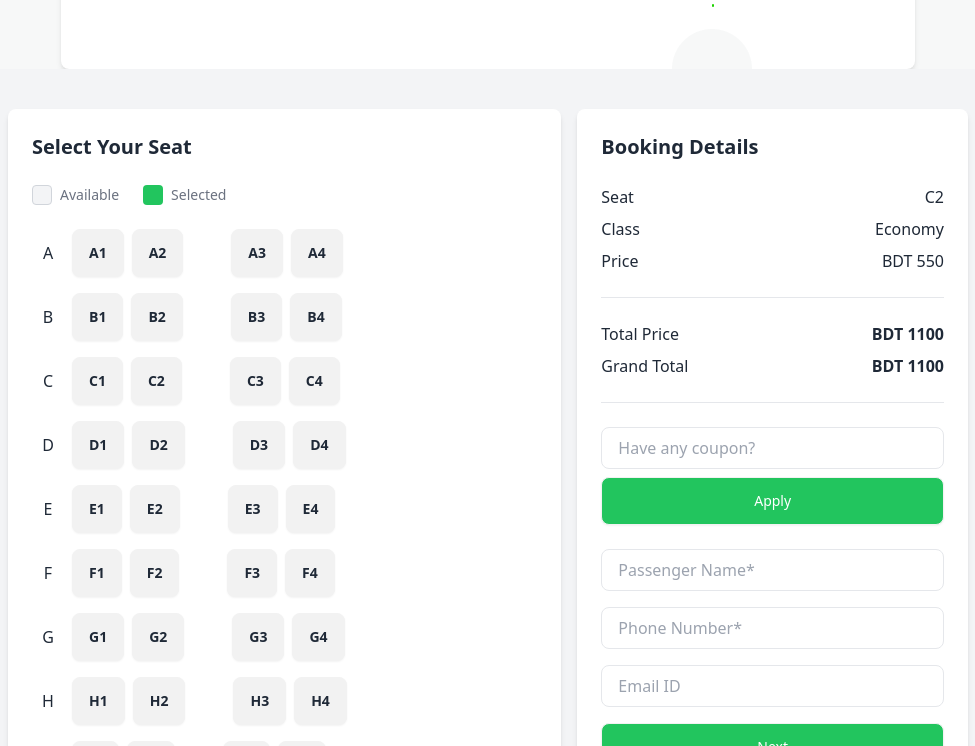
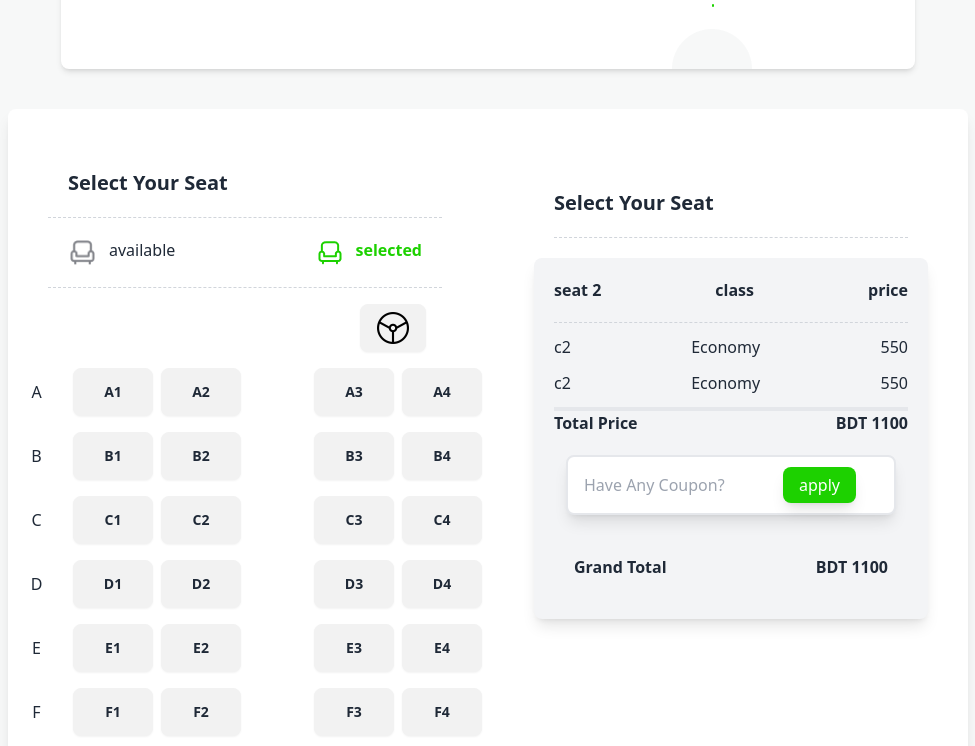
Before and after one commit to FahmidaTasmia/E-TicketMaster, a plain HTML site: page index.html in a window 1280 px wide. Shown: the part 2054-2800 px from the top of the page, without its empty margins (152-1127 px from the left). Drawn offline with nearby package versions, Linux system fonts and the light colour scheme.

Commit message:
Add seat selection UI with pricing details and coupon input functionality

```diff
--- a/index.html
+++ b/index.html
@@ -58,7 +58,7 @@
      <section class="absolute mx-auto container pb-5 -mt-20 w-full flex justify-center z-50">
         <div class=" flex justify-center space-x-4  ">
           <!-- Card 1 -->
-          <div class="bg-white  shadow-md rounded-lg p-6 max-w-sm border-b-4 border-b-green-400">
+          <div class="bg-white  shadow-md rounded-lg p-6 max-w-sm border-b-4 border-b-[#1DD100]">
             <div class="flex gap-3 px-8">
                 <img class="w-14" src="images/people.png" alt="">
                 <h4 class="font-extrabold text-4xl">500k+</h4>
@@ -68,7 +68,7 @@
             </div>
           </div>
           <!-- Card 2 -->
-          <div class="bg-white  shadow-md rounded-lg p-6 max-w-sm border-b-4 border-b-green-400">
+          <div class="bg-white  shadow-md rounded-lg p-6 max-w-sm border-b-4 border-b-[#1DD100]">
             <div class="flex gap-3">
                 <img class="w-14" src="images/ticket-cupon.png" alt="">
                 <h4 class="font-extrabold text-4xl">1.7 Lacks</h4>
@@ -78,7 +78,7 @@
             </div>
           </div>
           <!-- Card 3 -->
-          <div class="bg-white  shadow-md rounded-lg p-6 max-w-sm border-b-4 border-b-green-400">
+          <div class="bg-white  shadow-md rounded-lg p-6 max-w-sm border-b-4 border-b-[#1DD100]">
             <div class="flex gap-3 px-10">
                 <img class="w-14" src="images/stoppage.png" alt="">
                 <h4 class="font-extrabold text-4xl">80k+</h4>
@@ -145,7 +145,7 @@
       </section>
 
        <!-- select your seat -->
-       <section class="w-full border-t-4 border-green-400 bg-[#F7F8F8] pb-20 rounded">
+       <section class="w-full border-t-4 border-[#1DD100] bg-[#F7F8F8] pb-20 rounded-t-[50px]">
         <!-- text section -->
         <div class="mx-auto text-center py-10">
           <h4 class="text-4xl font-bold pb-4">NextBus Paribahan</h4>
@@ -176,11 +176,11 @@
            </div>
             <!-- Ticket details -->
             <div class="bg-[#F7F8F8] px-6 py-8 rounded-lg space-y-2">
-              <div class="flex justify-between border-b border-dashed pb-2">
+              <div class="flex justify-between border-b border-dashed border-gray-300 pb-2">
                 <p class="text-gray-600">Route</p>
                 <p class="font-medium">Dhaka - Sylhet</p>
               </div>
-              <div class="flex justify-between border-b border-dashed pb-2">
+              <div class="flex justify-between border-b border-dashed border-gray-300 pb-2">
                 <p class="text-gray-600">Departure Time</p>
                 <p class="font-medium">9:00 PM</p>
               </div>
@@ -204,182 +204,172 @@
         </div>
 
         <!-- select your seat -->
-        <div class="bg-gray-100 py-10 flex justify-center">
-          <div class="w-3/4 grid grid-cols-12 gap-4">
-            <!-- Left Section (Seat Selection) -->
-            <div class="col-span-7 bg-white rounded-lg shadow-md p-6">
-              <h3 class="text-xl font-bold pb-6">Select Your Seat</h3>
-              <!-- Seat Legend -->
-              <div class="flex items-center gap-6 pb-6">
-                <div class="flex items-center gap-2">
-                  <span class="w-5 h-5 bg-gray-100 border border-gray-300 rounded"></span>
-                  <p class="text-sm text-gray-500">Available</p>
+      <div class="bg-white rounded-lg shadow-lg grid grid-cols-2 gap-3 w-3/4 justify-center mx-auto py-10 mt-10 ">
+        <!-- left section -->
+         <div class="">
+          <!-- header part start  -->
+         <div class="px-10">
+          <h3 class="p-5 border-b border-dashed border-gray-300 font-bold text-xl">Select Your Seat</h3>
+          <div class="flex justify-between p-5 border-b border-dashed border-gray-300">
+            <div class="flex gap-3">
+              <img src="images/seat-gray.png" alt="">
+              <p>available</p>
             </div>
-                <div class="flex items-center gap-2">
-                  <span class="w-5 h-5 bg-green-500 rounded"></span>
-                  <p class="text-sm text-gray-500">Selected</p>
+            <div class="flex gap-3">
+              <img src="images/seat-green.png" alt="">
+              <p class="text-[#1DD100] font-bold">selected</p>
+            </div>
+
+          </div>
+          <div class="grid justify-self-end p-4">
+            <button class="btn w-full">
+             <img class="w-8" src="images/steering.png" alt="">
+            </button>
           </div>
          </div>
-              <!-- Seat Grid -->
-              <div class="space-y-4">
+         <!-- header part end  -->
+          <!-- seats raw start -->
+           <div class="w-full">
             <!-- Row A -->
-                <div class="flex items-center gap-2">
-                  <p class="font-medium w-8 text-center">A</p>
-                  <button class="btn">A1</button>
-                  <button class="btn">A2</button>
-                  <div class="w-8"></div>
-                  <button class="btn">A3</button>
-                  <button class="btn">A4</button>
+            <div class="flex items-center gap-2 ">
+              <p class="font-medium w-20 text-center">A</p>
+              <button class="btn w-20">A1</button>
+              <button class="btn w-20">A2</button>
+              <div class="w-20"></div>
+              <button class="btn w-20">A3</button>
+              <button class="btn w-20">A4</button>
             </div>
             <!-- Row B -->
-                <div class="flex items-center gap-2">
-                  <p class="font-medium w-8 text-center">B</p>
-                  <button class="btn">B1</button>
-                  <button class="btn">B2</button>
-                  <div class="w-8"></div>
-                  <button class="btn">B3</button>
-                  <button class="btn">B4</button>
+            <div class="flex items-center gap-2 mt-4 ">
+              <p class="font-medium w-20 text-center">B</p>
+              <button class="btn w-20">B1</button>
+              <button class="btn w-20">B2</button>
+              <div class="w-20"></div>
+              <button class="btn w-20">B3</button>
+              <button class="btn w-20">B4</button>
             </div>
-                <!-- Row C -->
-                <div class="flex items-center gap-2">
-                  <p class="font-medium w-8 text-center">C</p>
-                  <button class="btn">C1</button>
-                  <button class="btn">C2</button>
-                  <div class="w-8"></div>
-                  <button class="btn">C3</button>
-                  <button class="btn">C4</button>
+            <!-- Row c -->
+            <div class="flex items-center gap-2 mt-4 ">
+              <p class="font-medium w-20 text-center">C</p>
+              <button class="btn w-20">C1</button>
+              <button class="btn w-20">C2</button>
+              <div class="w-20"></div>
+              <button class="btn w-20">C3</button>
+              <button class="btn w-20">C4</button>
             </div>
-                <!-- Repeat Rows D to J -->
-                <div class="flex items-center gap-2">
-                  <p class="font-medium w-8 text-center">D</p>
-                  <button class="btn">D1</button>
-                  <button class="btn">D2</button>
-                  <div class="w-8"></div>
-                  <button class="btn">D3</button>
-                  <button class="btn">D4</button>
+             <!-- Row D -->
+             <div class="flex items-center gap-2 mt-4 ">
+              <p class="font-medium w-20 text-center">D</p>
+              <button class="btn w-20">D1</button>
+              <button class="btn w-20">D2</button>
+              <div class="w-20"></div>
+              <button class="btn w-20">D3</button>
+              <button class="btn w-20">D4</button>
             </div>
-                <div class="flex items-center gap-2">
-                  <p class="font-medium w-8 text-center">E</p>
-                  <button class="btn">E1</button>
-                  <button class="btn">E2</button>
-                  <div class="w-8"></div>
-                  <button class="btn">E3</button>
-                  <button class="btn">E4</button>
+            <!-- Row E -->
+            <div class="flex items-center gap-2 mt-4 ">
+              <p class="font-medium w-20 text-center">E</p>
+              <button class="btn w-20">E1</button>
+              <button class="btn w-20">E2</button>
+              <div class="w-20"></div>
+              <button class="btn w-20">E3</button>
+              <button class="btn w-20">E4</button>
             </div>
-                <div class="flex items-center gap-2">
-                  <p class="font-medium w-8 text-center">F</p>
-                  <button class="btn">F1</button>
-                  <button class="btn">F2</button>
-                  <div class="w-8"></div>
-                  <button class="btn">F3</button>
-                  <button class="btn">F4</button>
+            <!-- Row F -->
+            <div class="flex items-center gap-2 mt-4 ">
+              <p class="font-medium w-20 text-center">F</p>
+              <button class="btn w-20">F1</button>
+              <button class="btn w-20">F2</button>
+              <div class="w-20"></div>
+              <button class="btn w-20">F3</button>
+              <button class="btn w-20">F4</button>
             </div>
-                <div class="flex items-center gap-2">
-                  <p class="font-medium w-8 text-center">G</p>
-                  <button class="btn">G1</button>
-                  <button class="btn">G2</button>
-                  <div class="w-8"></div>
-                  <button class="btn">G3</button>
-                  <button class="btn">G4</button>
+             <!-- Row G -->
+             <div class="flex items-center gap-2 mt-4 ">
+              <p class="font-medium w-20 text-center">G</p>
+              <button class="btn w-20">G1</button>
+              <button class="btn w-20">G2</button>
+              <div class="w-20"></div>
+              <button class="btn w-20">G3</button>
+              <button class="btn w-20">G4</button>
             </div>
-                <div class="flex items-center gap-2">
-                  <p class="font-medium w-8 text-center">H</p>
-                  <button class="btn">H1</button>
-                  <button class="btn">H2</button>
-                  <div class="w-8"></div>
-                  <button class="btn">H3</button>
-                  <button class="btn">H4</button>
+             <!-- Row H -->
+             <div class="flex items-center gap-2 mt-4 ">
+              <p class="font-medium w-20 text-center">H</p>
+              <button class="btn w-20">H1</button>
+              <button class="btn w-20">H2</button>
+              <div class="w-20"></div>
+              <button class="btn w-20">H3</button>
+              <button class="btn w-20">H4</button>
             </div>
-                <div class="flex items-center gap-2">
-                  <p class="font-medium w-8 text-center">I</p>
-                  <button class="btn">I1</button>
-                  <button class="btn">I2</button>
-                  <div class="w-8"></div>
-                  <button class="btn">I3</button>
-                  <button class="btn">I4</button>
+             <!-- Row I -->
+             <div class="flex items-center gap-2 mt-4 ">
+              <p class="font-medium w-20 text-center">I</p>
+              <button class="btn w-20">I1</button>
+              <button class="btn w-20">I2</button>
+              <div class="w-20"></div>
+              <button class="btn w-20">I3</button>
+              <button class="btn w-20">I4</button>
             </div>
-                <div class="flex items-center gap-2">
-                  <p class="font-medium w-8 text-center">J</p>
-                  <button class="btn">J1</button>
-                  <button class="btn">J2</button>
-                  <div class="w-8"></div>
-                  <button class="btn">J3</button>
-                  <button class="btn">J4</button>
+             <!-- Row F -->
+             <div class="flex items-center gap-2 mt-4 ">
+              <p class="font-medium w-20 text-center">J</p>
+              <button class="btn w-20">J1</button>
+              <button class="btn w-20">J2</button>
+              <div class="w-20"></div>
+              <button class="btn w-20">J3</button>
+              <button class="btn w-20">J4</button>
             </div>
+            <!-- end -->
            </div>
+           <!-- seats raw end -->
          </div>
-            <!-- Right Section (Seat Details and Form) -->
-            <div class="col-span-5 bg-white rounded-lg shadow-md p-6">
-              <h3 class="text-xl font-bold pb-6">Booking Details</h3>
+         <!-- left section end -->
+         <!-- right section start -->
+         <div class="mx-10">
+            <div class="p-5">
+              <h3 class="py-5 border-b border-dashed font-bold text-xl border-gray-300">Select Your Seat</h3>
+            </div>
+            <!-- price details start -->
+             <div class="bg-gray-100 p-5 shadow-lg rounded-lg">
                 <!-- Seat Details -->
-              <div class="pb-6 border-b border-gray-200">
-                <div class="flex justify-between pb-2">
-                  <p class="font-medium">Seat</p>
-                  <p class="font-medium">C2</p>
+              <div class="flex justify-between pb-5 border-b border-gray-300 border-dashed font-bold">
+                <p>seat <span>2</span></p>
+                <p>class</p>
+                <p>price</p>
               </div>
-                <div class="flex justify-between pb-2">
-                  <p class="font-medium">Class</p>
-                  <p class="font-medium">Economy</p>
+              <div class="flex justify-between mt-3">
+                 <p>c2</p>
+                 <p>Economy</p>
+                 <p>550</p>
               </div>
-                <div class="flex justify-between">
-                  <p class="font-medium">Price</p>
-                  <p class="font-medium">BDT 550</p>
-                </div>
+              <div class="flex justify-between my-3">
+                <p>c2</p>
+                <p>Economy</p>
+                <p>550</p>
              </div>
               <!-- Price Details -->
-              <div class="py-6 border-b border-gray-200">
-                <div class="flex justify-between pb-2">
+             <div class="flex justify-between font-bold mt-3 border-t-4 border-gray-200">
               <p>Total Price</p>
-                  <p class="font-bold">BDT 1100</p>
-                </div>
-                <div class="flex justify-between">
-                  <p>Grand Total</p>
-                  <p class="font-bold">BDT 1100</p>
-                </div>
+              <p>BDT 1100</p>
              </div>
               <!-- Coupon -->
-              <div class="py-6">
-                <input
-                  type="text"
-                  placeholder="Have any coupon?"
-                  class="w-full px-4 py-2 border border-gray-200 rounded-lg focus:outline-none focus:ring-2 focus:ring-green-500"
-                />
-                <button class="btn w-full mt-2 bg-green-500 text-white py-2 rounded-lg font-medium">Apply</button>
-              </div>
-              <!-- Form -->
-              <div class="space-y-4">
-                <input
-                  type="text"
-                  placeholder="Passenger Name*"
-                  class="w-full px-4 py-2 border border-gray-200 rounded-lg focus:outline-none focus:ring-2 focus:ring-green-500"
-                />
-                <input
-                  type="text"
-                  placeholder="Phone Number*"
-                  class="w-full px-4 py-2 border border-gray-200 rounded-lg focus:outline-none focus:ring-2 focus:ring-green-500"
-                />
-                <input
-                  type="email"
-                  placeholder="Email ID"
-                  class="w-full px-4 py-2 border border-gray-200 rounded-lg focus:outline-none focus:ring-2 focus:ring-green-500"
-                />
-                <button class="btn w-full bg-green-500 text-white py-2 rounded-lg font-medium">Next</button>
-              </div>
-              <!-- Links -->
-              <div class="flex justify-between text-sm pt-4 text-gray-500">
-                <a href="#" class="hover:underline">Terms and Conditions</a>
-                <a href="#" class="hover:underline">Cancellation Policy</a>
-              </div>
-            </div>
-          </div>
+              <div class="mx-auto flex relative my-5">
+                <input type="text" placeholder="Have Any Coupon? " class="relative p-4 w-full bg-white mx-3 shadow-lg rounded-lg focus:outline-none focus:border-[#1DD100] border-2">
+                <button class="absolute right-10 top-0 bottom-0 bg-[#1DD100] text-white px-4 rounded-lg shadow-lg m-3">apply</button>
               </div>
 
-
-
-
-
-
-
+              <!-- total -->
+               <div class="mx-auto p-5 flex justify-between font-bold">
+                <p>Grand Total</p>
+                <p>BDT 1100</p>
+               </div>
+              <!--  -->
+             </div>
+            <!-- price details end -->
+         </div>
+         <!-- right end -->
+      </div>
       </section>
 
     </main>
```
Also changed, not shown: images/steering.png (added). Lines whose indentation alone changed are shown as unchanged.
